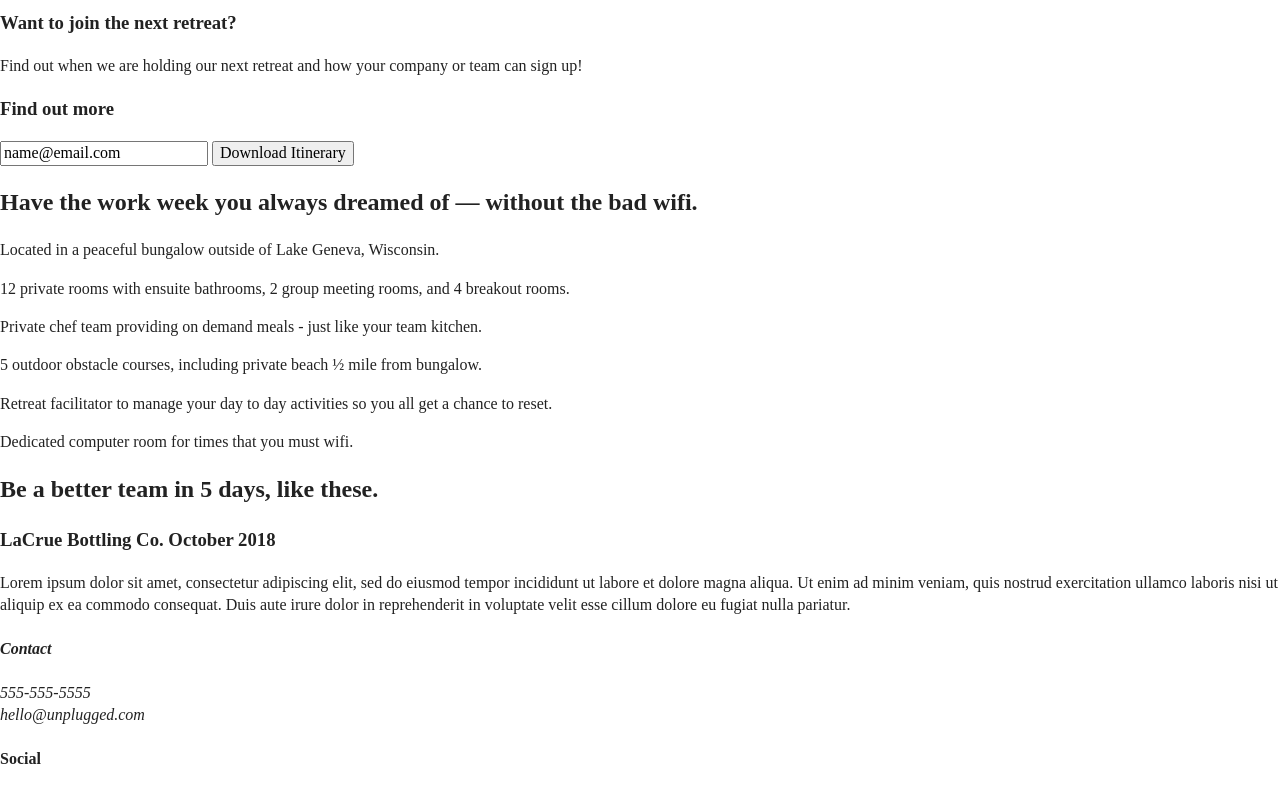
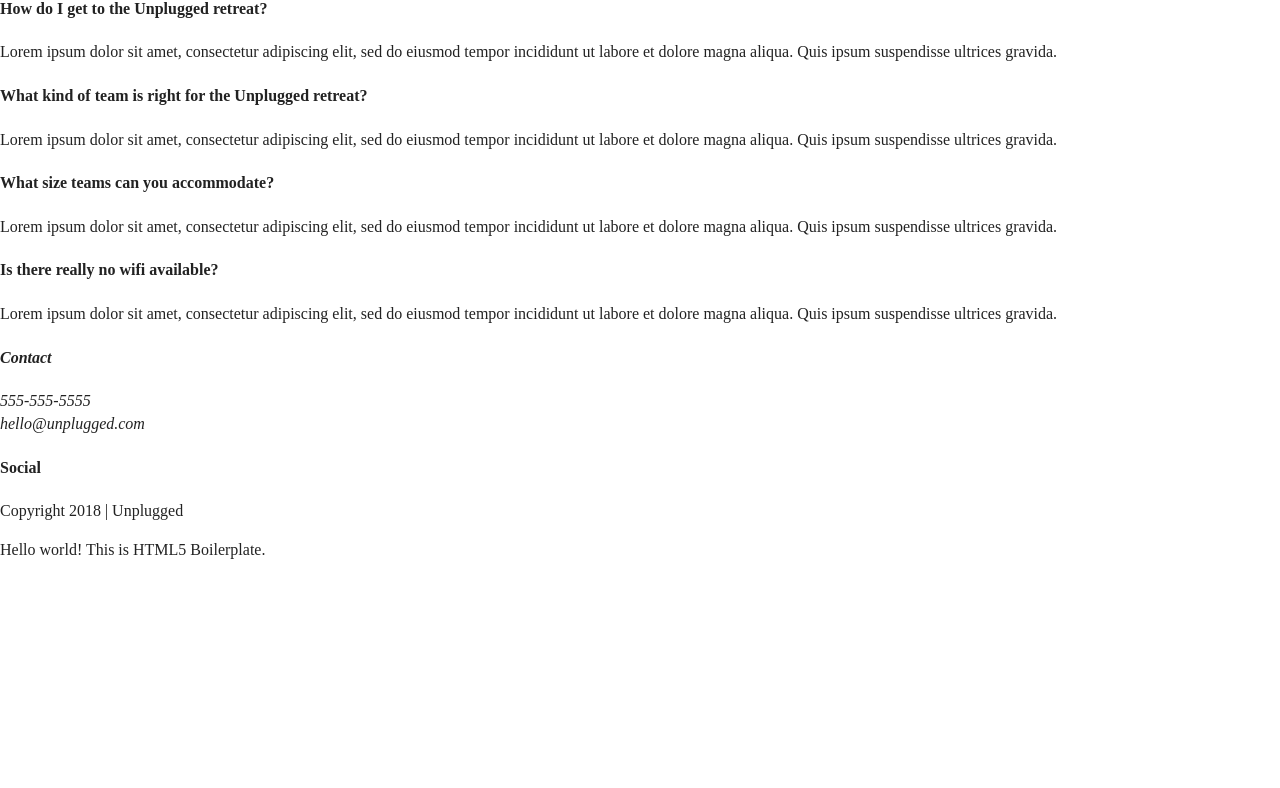
Before and after one commit to vanesa5/206-unplugged, a website: page faq/index.html in a window 1280 px wide. Shown: the part 262-1050 px from the top of the page. After the commit the page ends 839 px from the top, so only its background shows below. Drawn offline with Linux system fonts and the light colour scheme.

Commit message:
Initial Commit

```diff
--- a/faq/index.html
+++ b/faq/index.html
@@ -41,96 +41,31 @@
    </header>
 
    <main>
-     <section class="hero-area">
-       <div class="content-wrapper">
-         <h1>Retreat from the desk, return refreshed.</h1>
-       </div>
-     </section>
-
-     <aside>
-       <div class="content-wapper">
-         <div class="form-description">
-           <h3>Want to join the next retreat? </h3>
-           <p>Find out when we are holding our next retreat and how your company or team can sign up!</p>
-         </div>
-
-         <div class="form">
-           <h3>Find out more</h3>
-           <input type="text" name="name" value="name@email.com">
-           <input type="button" value="Download Itinerary">
-        </div>
-       </div>
-      </aside>
-
-      <section class="features">
-        <div class="content-wrapper">
-          <h2>Have the work week you always dreamed of — without the bad wifi.</h2>
-          <div class="features-items">
-            <article>
-              <p class="fontawesome-icon">
-              </p>
-              <p class="features-item-description">
-                Located in a peaceful bungalow outside of Lake Geneva, Wisconsin.
-              </p>
-            </article>
-            <article>
-              <p class="fontawesome-icon">
-              </p>
-              <p class="features-item-description">
-                12 private rooms with ensuite bathrooms, 2 group meeting rooms, and 4 breakout rooms.
-              </p>
-            </article>
-            <article>
-              <p class="fontawesome-icon">
-              </p>
-              <p class="features-item-description">
-                Private chef team providing on demand meals - just like your team kitchen.
-              </p>
-            </article>
-            <article>
-              <p class="fontawesome-icon">
-              </p>
-              <p class="features-item-description">
-                5 outdoor obstacle courses, including private beach ½ mile from bungalow.
-              </p>
-            </article>
-            <article>
-              <p class="fontawesome-icon">
-              </p>
-              <p class="features-item-description">
-                Retreat facilitator to manage your day to day activities so you all get a chance to reset.
-              </p>
-            </article>
-            <article>
-              <p class="fontawesome-icon">
-              </p>
-              <p class="features-item-description">
-                Dedicated computer room for times that you must wifi.
-              </p>
-            </article>
+    <section class="faq">
+      <div class="content-wrapper">
+        <h2>Frequently Asked  Questions</h2>
+          <div class="faq-content">
+           <h4>How do I get to the Unplugged retreat?</h4>
+           <p>Lorem ipsum dolor sit amet, consectetur adipiscing elit, sed do eiusmod tempor incididunt ut labore et
+            dolore magna aliqua. Quis ipsum suspendisse ultrices gravida.</p>
           </div>
-        </div>
-      </section>
-
-
-<section class="reviews">
-  <div class="content-wrapper">
-    <h2>Be a better team in 5 days, like these.</h2>
-    <article>
-      <div>
-        <h3>LaCrue Bottling Co. October 2018</h3>
-        <p>
-          Lorem ipsum dolor sit amet, consectetur adipiscing elit, sed do eiusmod tempor incididunt ut labore et
-          dolore magna aliqua. Ut enim ad minim veniam, quis nostrud exercitation ullamco laboris nisi ut aliquip
-          ex ea commodo consequat. Duis aute irure dolor in reprehenderit in voluptate velit esse cillum dolore eu
-          fugiat nulla pariatur.
-        </p>
-      </div>
-    </article>
-  </div>
-</section>
-
-
+          <div class="faq-content">
+            <h4>What kind of team is right for the Unplugged retreat?</h4>
+            <p>Lorem ipsum dolor sit amet, consectetur adipiscing elit, sed do eiusmod tempor incididunt ut labore et
+              dolore magna aliqua. Quis ipsum suspendisse ultrices gravida.</p>
+          </div>
+          <div class="faq-content">
+            <h4>What size teams can you accommodate?</h4>
+            <p>Lorem ipsum dolor sit amet, consectetur adipiscing elit, sed do eiusmod tempor incididunt ut labore et
+              dolore magna aliqua. Quis ipsum suspendisse ultrices gravida.</p>
+          </div>
+          <div class="faq-content">
+            <h4>Is there really no wifi available?</h4>
+            <p>Lorem ipsum dolor sit amet, consectetur adipiscing elit, sed do eiusmod tempor incididunt ut labore et
+              dolore magna aliqua. Quis ipsum suspendisse ultrices gravida.</p>
+          </div>
+      </div> <!-- faq content wrapper ends -->
+  </section>
    </main>
 
    <footer>
```
